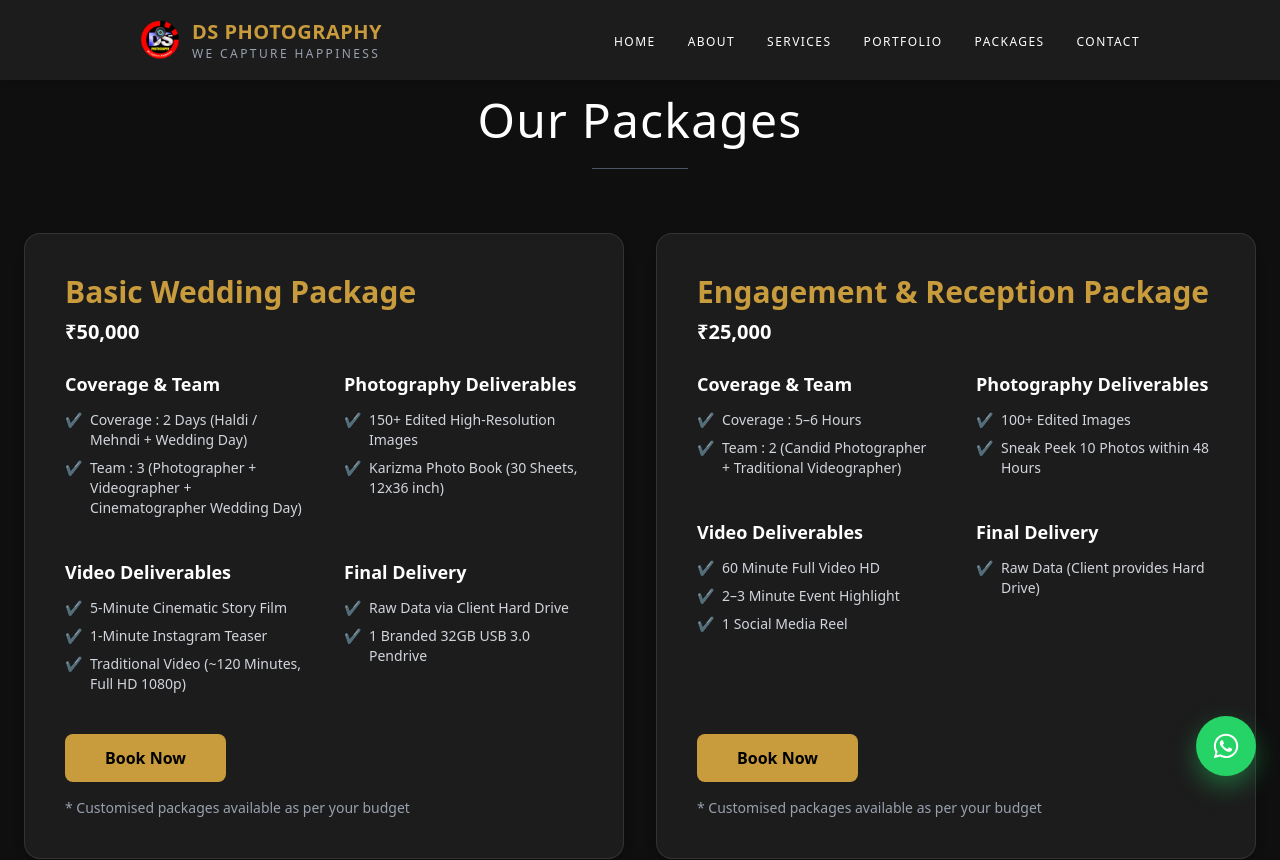
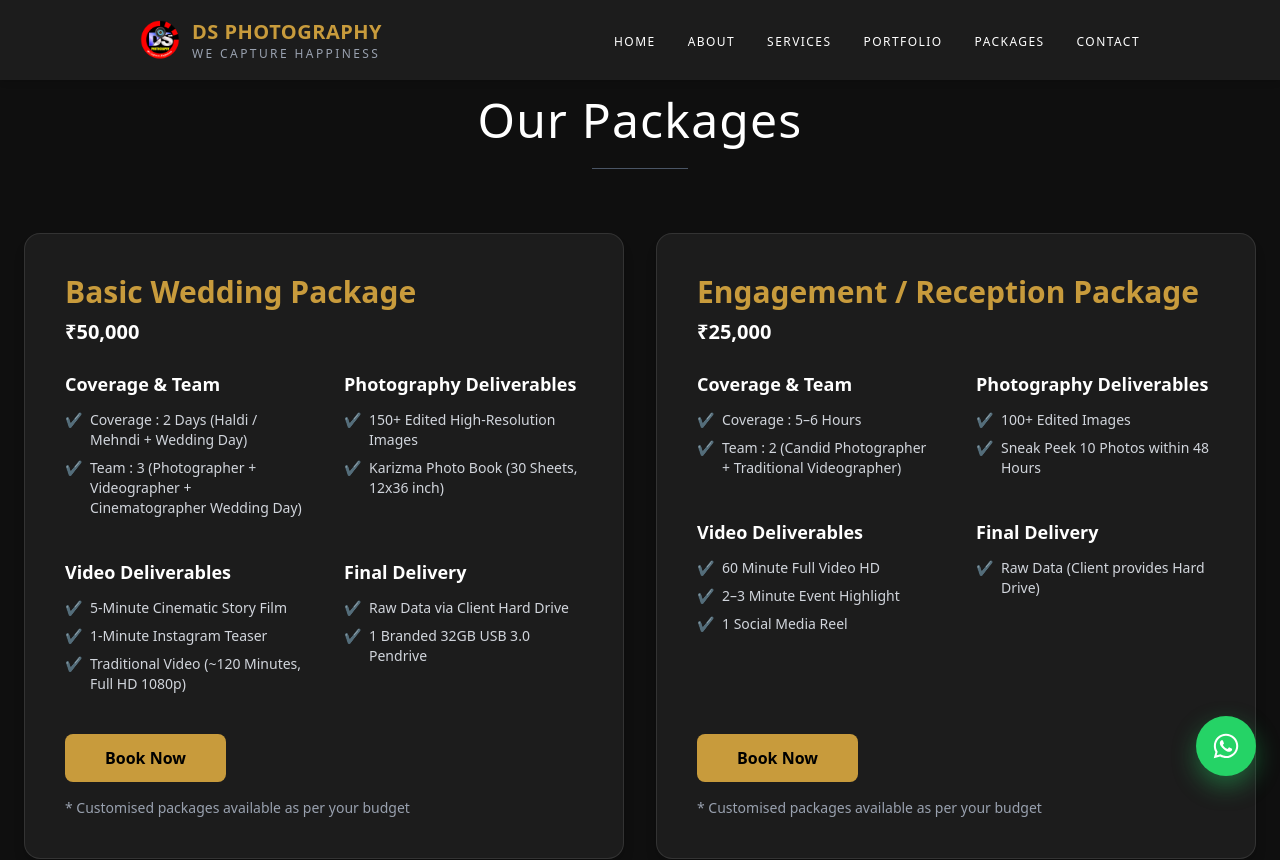
Before and after one commit to thetiwarishubh/photography-portfolio, a React (Vite) app: page /packages in a window 1280 px wide. Shown: the top 860 px of the page. Built offline with nearby package versions, Linux system fonts and the light colour scheme.

Commit message:
add images

```diff
--- a/src/assets/assets.js
+++ b/src/assets/assets.js
@@ -37,6 +37,8 @@ import haldi from "./haldi.jpg"
 import decor from "./decor.jpg"
 import decor1 from "./decor1.jpg"
 import decor2 from "./decor2.jpg"
+import mehandi from "./mehandi.jpg"
+import mehandi1 from "./mehandi1.jpg"
 
 export {
   wedding,
@@ -77,5 +79,7 @@ export {
   haldi,
   decor,
   decor1,
-  decor2
+  decor2,
+  mehandi,
+  mehandi1
 };
--- a/src/components/PackagePage.jsx
+++ b/src/components/PackagePage.jsx
@@ -45,7 +45,7 @@ const PackagesPage = () => {
     },
 
     {
-      title: "Engagement & Reception Package",
+      title: "Engagement / Reception Package",
       price: "₹25,000",
       sections: [
         {
--- a/src/data/portfolioData.js
+++ b/src/data/portfolioData.js
@@ -32,7 +32,9 @@ import {
   haldi,
   decor,
   decor1,
-  decor2
+  decor2,
+  mehandi,
+  mehandi1
 } from "../assets/assets";
 
 export const portfolioData = [
@@ -110,8 +112,8 @@ export const portfolioData = [
     title: "Haldi & Mehandi Shoot",
     slug: "haldi-&-mehandi",
     type: "photo",
-    cover: haldi,
-    images: [haldi, babyShootTwo, babyShootThree],
+    cover: mehandi,
+    images: [haldi, mehandi, mehandi1],
   },
   {
     title: "Details & Decor",
```
Also changed, not shown: src/assets/mehandi.jpg (added), src/assets/mehandi1.jpg (added).
